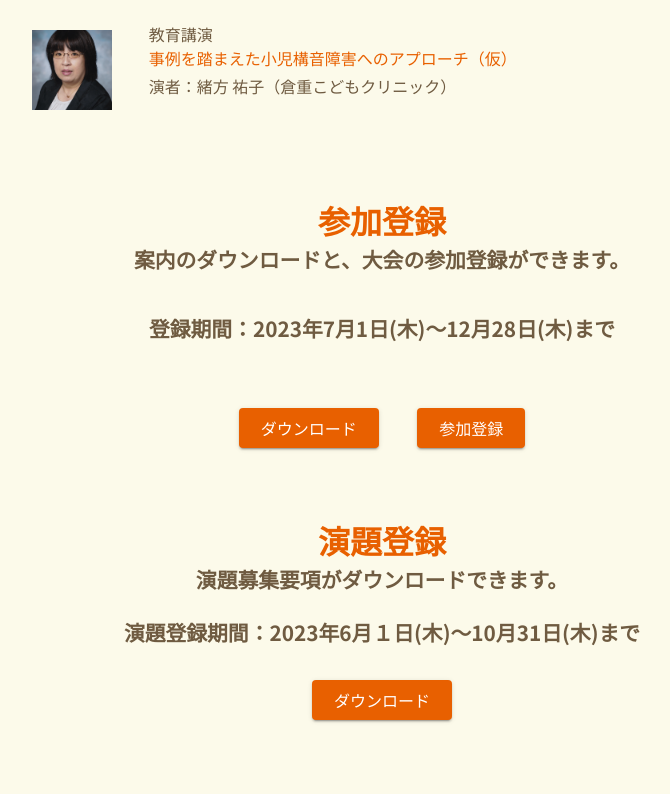
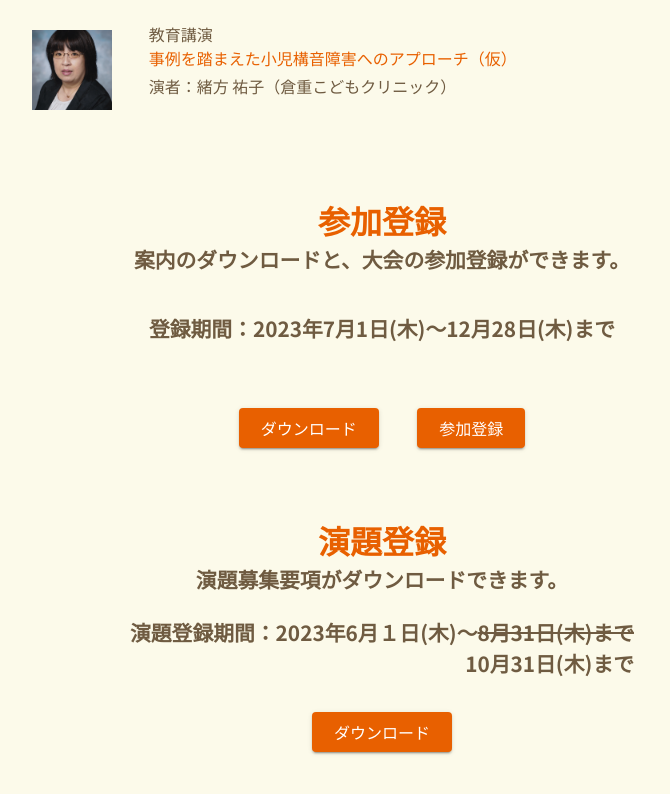
Before and after one commit to STSocietyOitaConference/top, a React (Create React App) app in the folder st-society-oita/: page / in a window 1280 px wide. Shown: the part 2684-3478 px from the top of the page, without its empty margins (416-1086 px from the left). Built offline with nearby package versions, Linux system fonts and the light colour scheme.

Commit message:
おしらせの追加と演題登録の修正

```diff
--- a/st-society-oita/src/components/AbstractRegistration.tsx
+++ b/st-society-oita/src/components/AbstractRegistration.tsx
@@ -1,5 +1,12 @@
 import React from "react";
-import { Typography, ListItemText, Button, Link, Grid } from "@mui/material";
+import {
+  Typography,
+  ListItemText,
+  Button,
+  Link,
+  Grid,
+  Box,
+} from "@mui/material";
 import { useInView } from "react-intersection-observer";
 import "animate.css";
 
@@ -44,11 +51,16 @@ function AbstractRegistration() {
             mb={"4vh"}
             container
             direction={"column"}
-            alignItems="canter" //左寄せよせの場合はflex-start
+            alignItems="center" //左寄せよせの場合はflex-start
           >
-            <Typography variant="h6" color="secondary">
-              演題登録期間：2023年6月１日(木)～10月31日(木)まで
-            </Typography>
+            <Box>
+              <Typography variant="h6" color="secondary">
+                演題登録期間：2023年6月１日(木)～<s>8月31日(木)まで</s>
+              </Typography>
+              <Typography variant="h6" color="secondary" textAlign={"end"}>
+                10月31日(木)まで
+              </Typography>
+            </Box>
           </Grid>
           <Grid item>
             <Grid container>
--- a/st-society-oita/src/components/WhatNew.tsx
+++ b/st-society-oita/src/components/WhatNew.tsx
@@ -20,6 +20,7 @@ function formatDate(inputDate: any) {
   return formatday;
 }
 const informations = [
+  [formatDate(20230825), "演題登録期間が変更になりました。"],
   [formatDate(20230801), "プログラムが更新されました。"],
   [formatDate(20230710), "参加登録の案内が公開されました。"],
   [formatDate(20230701), "SNSを開設しました。"],
```
